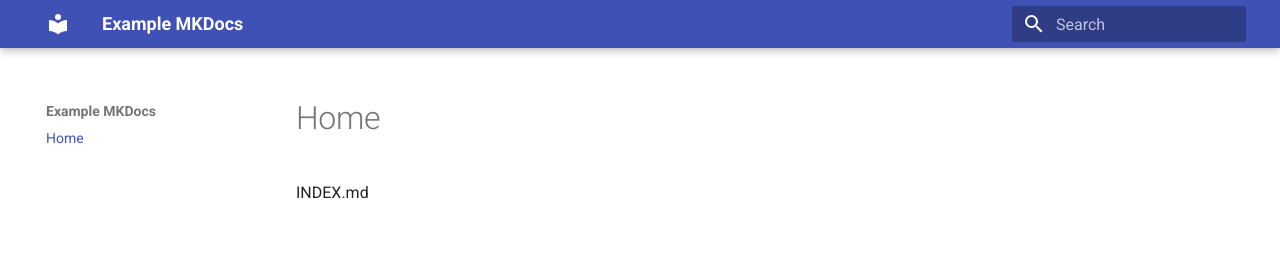
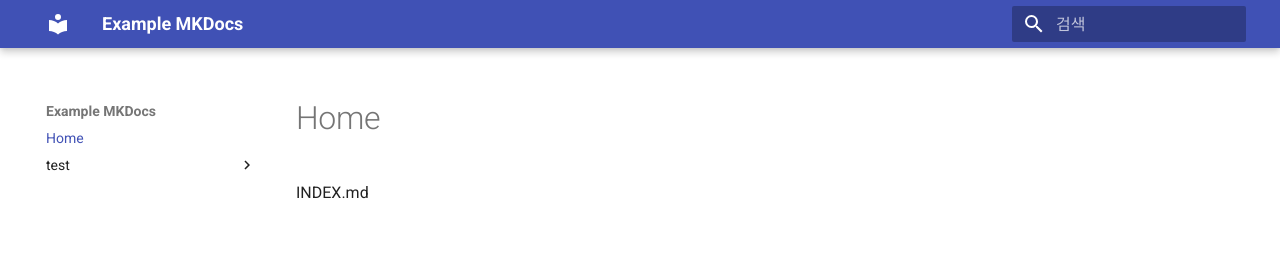
Before and after one commit to sch6393/example-mkdocs, an MkDocs documentation site: the page built from docs/index.md, in a window 1280 px wide. Shown: the top 260 px of the page. Built offline with MkDocs 1.6.1 and Material for MkDocs 9.7.7, drawn with Linux system fonts in a browser that asks for light colours.

Commit message:
Update mkdocs.yml to include Korean language support

```diff
--- a/mkdocs.yml
+++ b/mkdocs.yml
@@ -1,3 +1,11 @@
 site_name: Example MKDocs
 site_url: https://sch6393.github.io/example-mkdocs/
-theme: material
+
+theme:
+  name: material
+  language: ko
+
+nav:
+  - Home: index.md
+  - test:
+      - 개요: test/index.md
```
